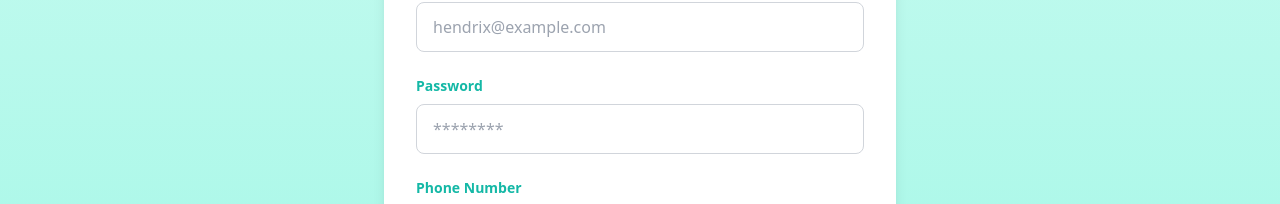
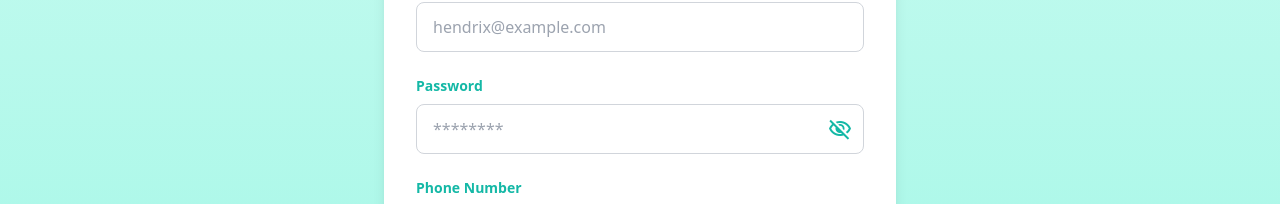
Before and after one commit to furkanates07/hospital-management-frontend, a Vue app: page /register in a window 1280 px wide. Shown: the part 256-460 px from the top of the page. Built offline with nearby package versions, Linux system fonts and the light colour scheme.

Commit message:
Refactor setSelectedTab action to be asynchronous

```diff
--- a/src/stores/auth.ts
+++ b/src/stores/auth.ts
@@ -22,8 +22,12 @@ export const useAuthStore = defineStore("auth", {
   },
 
   actions: {
-    setSelectedTab(tab: string) {
+    async setSelectedTab(tab: string) {
       this.selectedTab = tab;
+    },
+
+    async setError(error: string) {
+      this.error = error;
     },
 
     async login(loginData: Login, loginRole: Role.DOCTOR | Role.PATIENT) {
--- a/src/views/register/index.vue
+++ b/src/views/register/index.vue
@@ -10,6 +10,7 @@
         Register Patient
       </h2>
 
+      <!-- Full Name -->
       <div class="mb-6">
         <label for="name" class="block text-teal-500 text-sm font-bold mb-2">
           Full Name
@@ -22,8 +23,12 @@
           class="w-full px-4 py-3 rounded-lg border border-gray-300 focus:outline-none focus:border-teal-500"
           required
         />
+        <p v-if="formErrors.name" class="text-red-500 text-sm mt-2">
+          {{ formErrors.name }}
+        </p>
       </div>
 
+      <!-- Email -->
       <div class="mb-6">
         <label for="email" class="block text-teal-500 text-sm font-bold mb-2">
           Email
@@ -36,25 +41,41 @@
           class="w-full px-4 py-3 rounded-lg border border-gray-300 focus:outline-none focus:border-teal-500"
           required
         />
+        <p v-if="formErrors.email" class="text-red-500 text-sm mt-2">
+          {{ formErrors.email }}
+        </p>
       </div>
 
-      <div class="mb-6">
+      <!-- Password -->
+      <div class="mb-6 relative">
         <label
           for="password"
           class="block text-teal-500 text-sm font-bold mb-2"
         >
           Password
         </label>
+        <div class="relative">
           <input
+            :type="passwordVisible ? 'text' : 'password'"
             v-model="registerData.password"
             id="password"
-          type="password"
             placeholder="********"
-          class="w-full px-4 py-3 rounded-lg border border-gray-300 focus:outline-none focus:border-teal-500"
+            class="w-full px-4 py-3 pr-10 rounded-lg border border-gray-300 focus:outline-none focus:border-teal-500"
             required
           />
+          <span
+            class="material-symbols-outlined absolute inset-y-0 right-3 flex items-center text-teal-500 cursor-pointer"
+            @click="togglePasswordVisibility"
+          >
+            {{ passwordVisible ? "visibility" : "visibility_off" }}
+          </span>
+        </div>
+        <p v-if="formErrors.password" class="text-red-500 text-sm mt-2">
+          {{ formErrors.password }}
+        </p>
       </div>
 
+      <!-- Phone Number -->
       <div class="mb-6">
         <label
           for="phoneNumber"
@@ -70,9 +91,13 @@
           class="w-full px-4 py-3 rounded-lg border border-gray-300 focus:outline-none focus:border-teal-500"
           required
         />
+        <p v-if="formErrors.phoneNumber" class="text-red-500 text-sm mt-2">
+          {{ formErrors.phoneNumber }}
+        </p>
       </div>
 
       <div class="mb-6 flex flex-col sm:flex-row sm:justify-between">
+        <!-- Date of Birth -->
         <div class="mb-4 sm:mb-0 sm:w-1/2 pr-2">
           <label
             for="dateOfBirth"
@@ -87,8 +112,12 @@
             class="w-full px-4 py-3 rounded-lg border border-gray-300 focus:outline-none focus:border-teal-500"
             required
           />
+          <p v-if="formErrors.dateOfBirth" class="text-red-500 text-sm mt-2">
+            {{ formErrors.dateOfBirth }}
+          </p>
         </div>
 
+        <!-- Gender -->
         <div class="mb-4 sm:w-1/2 pl-2">
           <label
             for="gender"
@@ -130,16 +159,18 @@
 
       <button
         type="submit"
-        class="w-full py-3 px-4 bg-teal-500 text-white font-semibold rounded-lg shadow-md hover:bg-teal-600 focus:outline-none focus:ring-2 focus:ring-teal-500"
+        class="w-full py-3 px-4 bg-teal-500 text-white font-semibold rounded-lg shadow-md hover:bg-teal-600 focus:outline-none focus:ring-2 focus:ring-teal-500 focus:ring-opacity-50 active:bg-teal-700"
       >
         Register
       </button>
+
       <p
         v-if="authStore.getError"
         class="mt-4 text-red-500 text-center text-sm"
       >
         {{ authStore.getError }}
       </p>
+
       <router-link
         to="/login"
         class="block mt-4 text-teal-500 hover:underline text-center"
@@ -168,19 +199,44 @@ const registerData = ref<Patient>({
   gender: "",
 });
 
-const formErrors = ref<{ gender?: string }>({});
+const passwordVisible = ref(false);
+
+const formErrors = ref<{ [key: string]: string }>({});
 
 const isAtLeast16YearsOld = (dateOfBirth: string): boolean => {
   const today = new Date();
   const dob = new Date(dateOfBirth);
   const age = today.getFullYear() - dob.getFullYear();
   const monthDifference = today.getMonth() - dob.getMonth();
+  return age > 16 || (age === 16 && monthDifference >= 0);
+};
 
-  return age > 16 || (age === 16 && monthDifference >= 0);
+const togglePasswordVisibility = () => {
+  passwordVisible.value = !passwordVisible.value;
 };
 
 const handleRegister = async () => {
   formErrors.value = {};
+
+  if (!registerData.value.name) {
+    formErrors.value.name = "Full name is required.";
+    return;
+  }
+
+  if (!registerData.value.email) {
+    formErrors.value.email = "Email is required.";
+    return;
+  }
+
+  if (!registerData.value.password) {
+    formErrors.value.password = "Password is required.";
+    return;
+  }
+
+  if (!registerData.value.phoneNumber) {
+    formErrors.value.phoneNumber = "Phone number is required.";
+    return;
+  }
 
   if (!registerData.value.gender) {
     formErrors.value.gender = "Gender is required.";
@@ -188,7 +244,8 @@ const handleRegister = async () => {
   }
 
   if (!isAtLeast16YearsOld(registerData.value.dateOfBirth)) {
-    alert("You must be at least 16 years old to register.");
+    formErrors.value.dateOfBirth =
+      "You must be at least 16 years old to register.";
     return;
   }
 
@@ -197,7 +254,7 @@ const handleRegister = async () => {
     alert("Patient registered successfully!");
     router.push("/login");
   } catch (err: any) {
-    authStore.error = err.message;
+    authStore.setError(err.message);
   }
 };
 </script>
```
Lines whose indentation alone changed are shown as unchanged.
